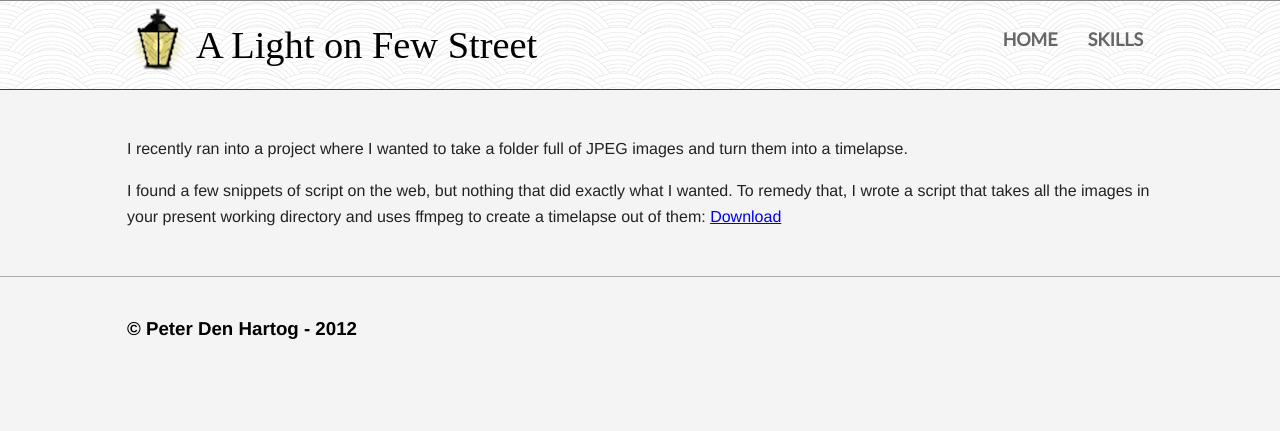
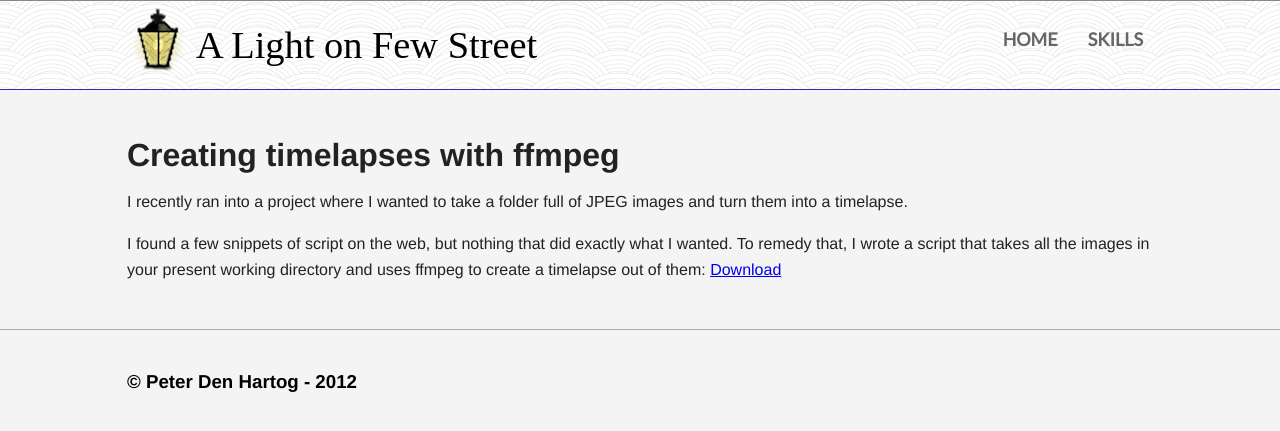
Before and after one commit to pddenhar/pddenhar.github.io, a Jekyll site: the page built from _posts/2012-01-06-creating-timelapses-with-ffmpeg.md, in a window 1280 px wide. Shown: the top 431 px of the page. Built offline with Jekyll 4.4.1, drawn with Linux system fonts in a browser that asks for light colours; nearby versions of some CDN libraries; some web fonts are replaced.

Commit message:
Added title and date to blog post pages

```diff
--- a/_layouts/post.html
+++ b/_layouts/post.html
@@ -35,6 +35,8 @@
 	</div>
 	<div id="main-container">
 		<div id="main" class="wrapper clearfix">
+			<h1>{{ page.title }}</h1>
+			<h3>{{ post.date | date_to_string }}</h3>
 			{{ content }}
 		</div> <!-- #main -->
 	</div> <!-- #main-container -->
```
